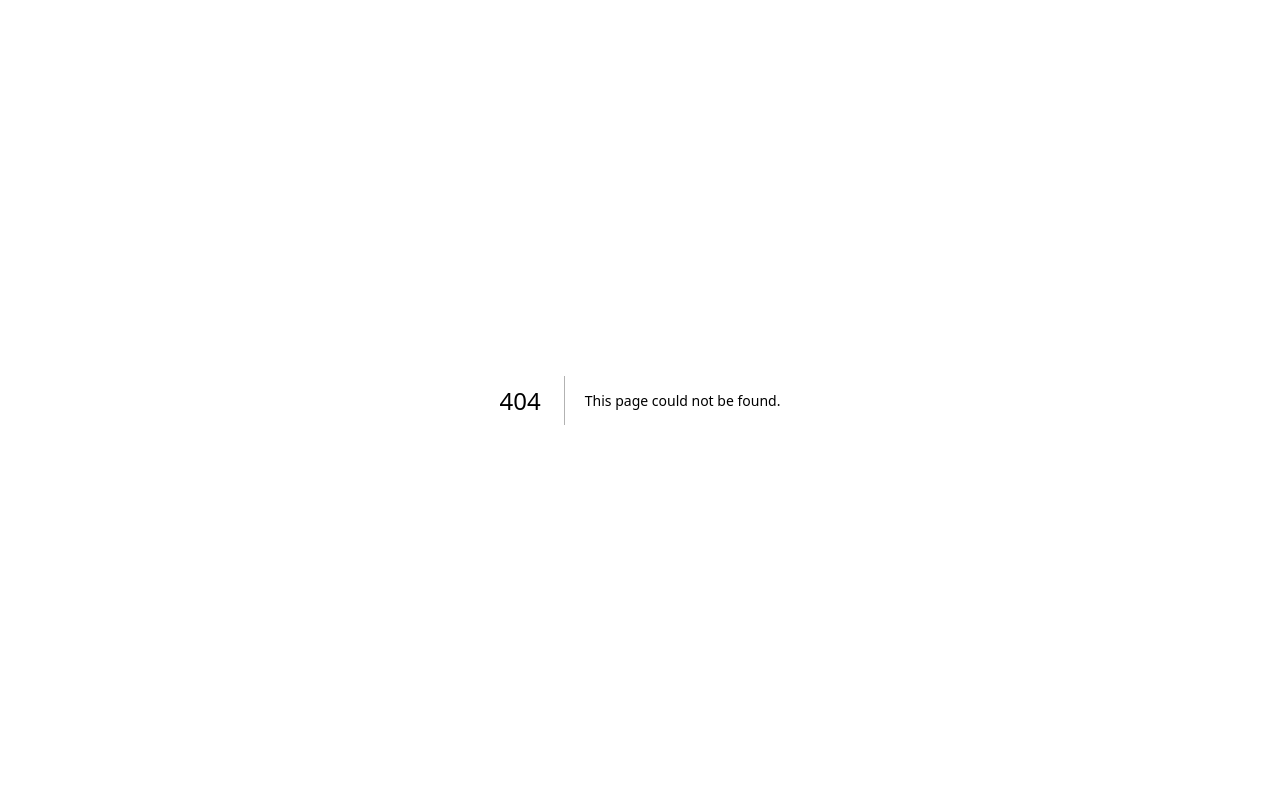
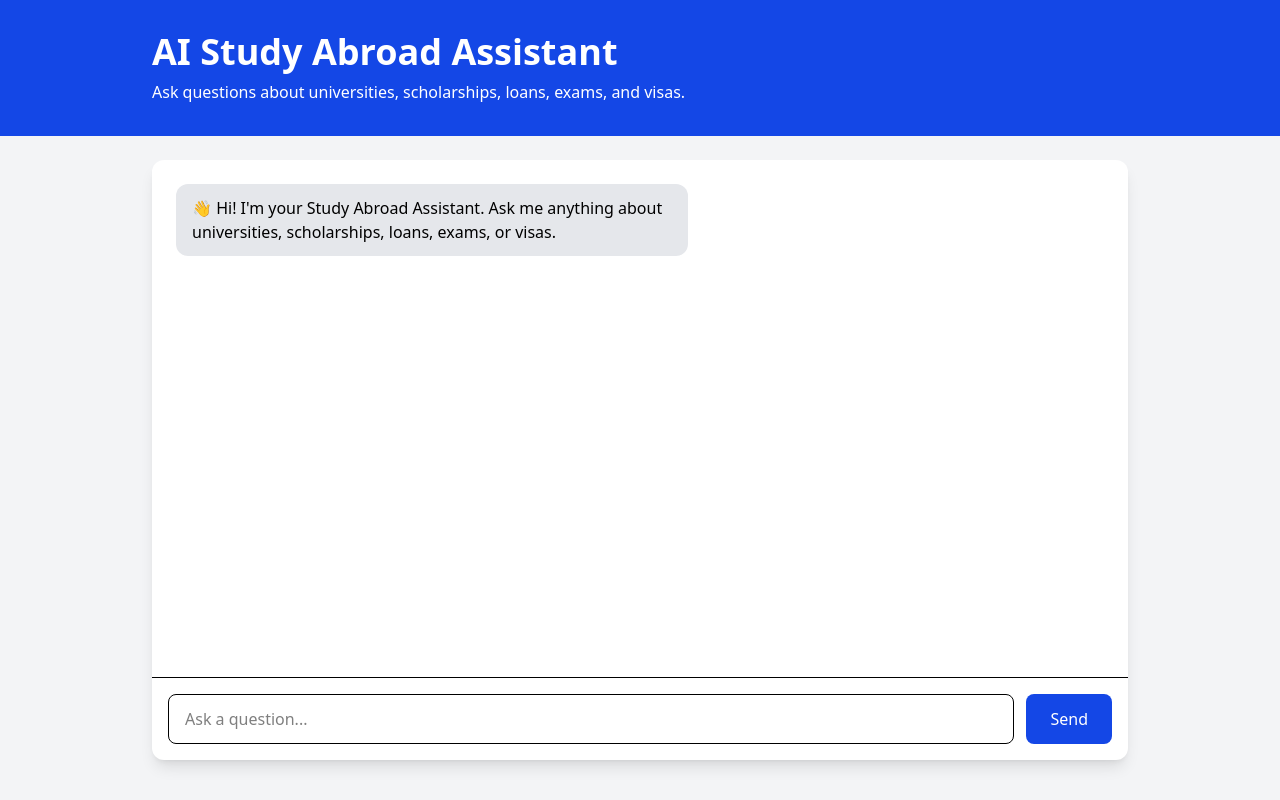
Before and after one commit to Fayaz-Personal/Office, a Next.js app in the folder study-abroad-platform/: page /chatbot in a window 1280 px wide. Before the commit this address had no page. Built offline with nearby package versions, Linux system fonts and the light colour scheme.

Commit message:
Add AI Study Abroad Assistant page and update home page navigation

```diff
--- /dev/null
+++ b/study-abroad-platform/app/chatbot/page.js
@@ -0,0 +1,129 @@
+"use client";
+
+import { useState } from "react";
+
+export default function ChatbotPage() {
+    const [message, setMessage] = useState("");
+    const [chat, setChat] = useState([
+        {
+            sender: "bot",
+            text: "👋 Hi! I'm your Study Abroad Assistant. Ask me anything about universities, scholarships, loans, exams, or visas.",
+        },
+    ]);
+
+    const sendMessage = () => {
+        if (!message.trim()) return;
+
+        const userMessage = {
+            sender: "user",
+            text: message,
+        };
+
+        let botReply =
+            "I can help you with universities, scholarships, education loans, exams, and visa guidance.";
+
+        if (message.toLowerCase().includes("germany")) {
+            botReply =
+                "Germany offers many low-cost and tuition-free master's programs. IELTS is usually required.";
+        }
+
+        if (message.toLowerCase().includes("canada")) {
+            botReply =
+                "Canada is popular for PG studies. Most universities require IELTS and tuition ranges from CAD 20,000 - CAD 40,000 per year.";
+        }
+
+        if (message.toLowerCase().includes("loan")) {
+            botReply =
+                "Education loans are available through SBI, HDFC Credila, ICICI Bank, and Axis Bank.";
+        }
+
+        if (message.toLowerCase().includes("scholarship")) {
+            botReply =
+                "Popular scholarships include Fulbright, DAAD, Chevening, Erasmus Mundus, and Australia Awards.";
+        }
+
+        const botMessage = {
+            sender: "bot",
+            text: botReply,
+        };
+
+        setChat([...chat, userMessage, botMessage]);
+        setMessage("");
+    };
+
+    return (
+        <div className="min-h-screen bg-gray-100">
+
+            {/* Header */}
+            <div className="bg-blue-700 text-white py-8">
+                <div className="max-w-5xl mx-auto px-6">
+                    <h1 className="text-4xl font-bold">
+                        AI Study Abroad Assistant
+                    </h1>
+
+                    <p className="mt-2">
+                        Ask questions about universities, scholarships,
+                        loans, exams, and visas.
+                    </p>
+                </div>
+            </div>
+
+            {/* Chat Container */}
+            <div className="max-w-5xl mx-auto p-6">
+
+                <div className="bg-white rounded-xl shadow-lg h-[600px] flex flex-col">
+
+                    {/* Messages */}
+                    <div className="flex-1 overflow-y-auto p-6 space-y-4">
+
+                        {chat.map((msg, index) => (
+                            <div
+                                key={index}
+                                className={`flex ${msg.sender === "user"
+                                        ? "justify-end"
+                                        : "justify-start"
+                                    }`}
+                            >
+                                <div
+                                    className={`max-w-lg px-4 py-3 rounded-xl ${msg.sender === "user"
+                                            ? "bg-blue-700 text-white"
+                                            : "bg-gray-200 text-black"
+                                        }`}
+                                >
+                                    {msg.text}
+                                </div>
+                            </div>
+                        ))}
+
+                    </div>
+
+                    {/* Input Section */}
+                    <div className="border-t p-4 flex gap-3">
+
+                        <input
+                            type="text"
+                            value={message}
+                            placeholder="Ask a question..."
+                            onChange={(e) => setMessage(e.target.value)}
+                            onKeyDown={(e) =>
+                                e.key === "Enter" && sendMessage()
+                            }
+                            className="flex-1 border rounded-lg px-4 py-3 focus:outline-none focus:ring-2 focus:ring-blue-500"
+                        />
+
+                        <button
+                            onClick={sendMessage}
+                            className="bg-blue-700 text-white px-6 py-3 rounded-lg hover:bg-blue-800"
+                        >
+                            Send
+                        </button>
+
+                    </div>
+
+                </div>
+
+            </div>
+
+        </div>
+    );
+}
--- a/study-abroad-platform/app/page.js
+++ b/study-abroad-platform/app/page.js
@@ -14,6 +14,7 @@ export default function Home() {
             <a href="/universities" className="hover:text-gray-200">Universities</a>
             <a href="/scholarship" className="hover:text-gray-200">Scholarships</a>
             <a href="/loans" className="hover:text-gray-200">Loans</a>
+            <a href="/chatbot" className="hover:text-gray-200">AI Assistant</a>
             <a href="/login" className="hover:text-gray-200">Login</a>
           </div>
         </div>
```
